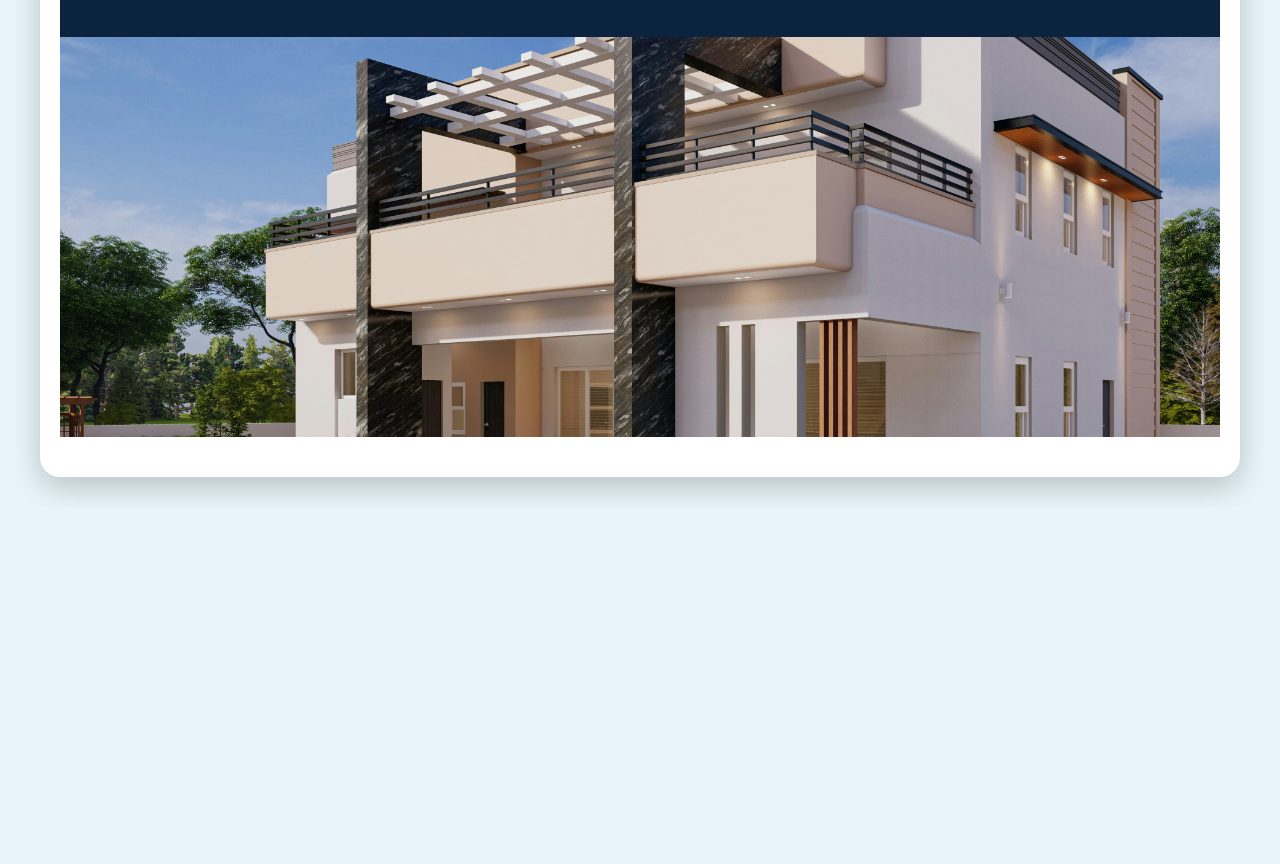
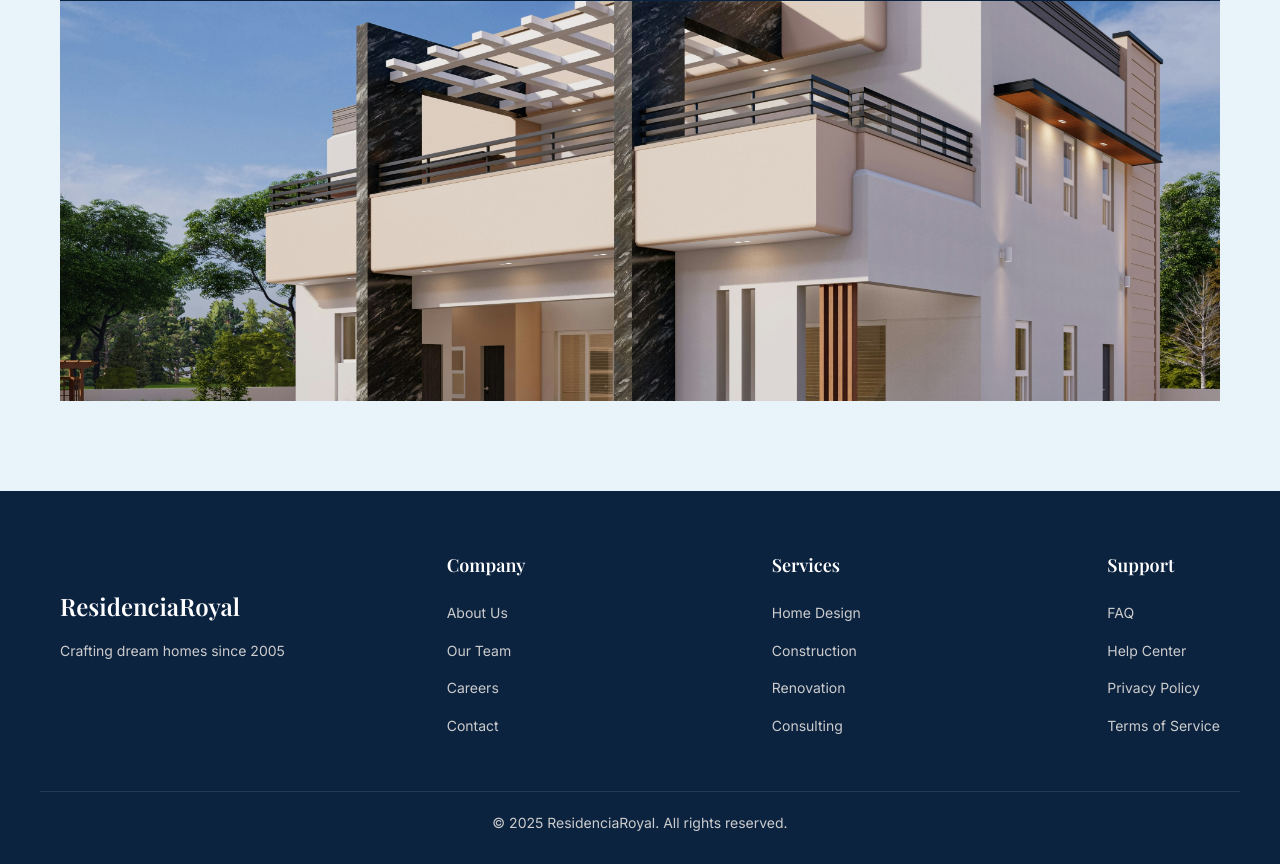
Before and after one commit to uzodimmavictor/ybnb-yboost, a plain HTML site: page frontend/pages/index.html in a window 1280 px wide. Shown: the part 1243-2107 px from the top of the page. Before the commit the page ends 1750 px from the top, so only its background shows below. Drawn offline with nearby package versions, Linux system fonts and the light colour scheme.

Commit message:
Update footer and header styles, add footer content, and modify logo in items page

```diff
--- a/frontend/assets/css/main.css
+++ b/frontend/assets/css/main.css
@@ -11,16 +11,13 @@ body {
     color: #333;
     line-height: 1.6;
     font-family: 'Inter', sans-serif;
-    padding: 30px;
 }
 
 .container {
     max-width: 1200px;
     margin: 0 auto;
-    background-color: white;
     border-radius: 20px;
     overflow: hidden;
-    box-shadow: 0 10px 30px rgba(0, 0, 0, 0.2);
 }
 
 /* Header Styles */
@@ -28,7 +25,7 @@ header {
     display: flex;
     justify-content: space-between;
     align-items: center;
-    padding: 25px 0;
+    padding: 25px 20px;
 }
 
 .logo-container {
@@ -93,6 +90,7 @@ nav ul li a:hover {
 .cta-button.dark {
     background-color: #0c2340;
     color: white;
+    border: none;
 }
 
 .cta-button.outline {
@@ -258,3 +256,78 @@ nav ul li a:hover {
     object-fit: cover;
     display: block;
 }
+
+/* Footer - Added from items.css */
+footer {
+    background-color: #0c2340;
+    color: white;
+    padding: 60px 0 30px;
+    margin-top: 50px;
+}
+
+.footer-content {
+    max-width: 1200px;
+    margin: 0 auto;
+    display: flex;
+    justify-content: space-between;
+    padding: 0 20px;
+}
+
+.footer-logo {
+    flex: 1;
+}
+
+.footer-logo h3 {
+    font-size: 24px;
+    font-weight: 600;
+    margin-bottom: 15px;
+    font-family: 'Playfair Display', serif;
+}
+
+.footer-logo p {
+    font-size: 14px;
+    color: #ccc;
+    max-width: 300px;
+}
+
+.footer-links {
+    flex: 2;
+    display: flex;
+    justify-content: space-between;
+}
+
+.link-group h4 {
+    font-size: 18px;
+    font-weight: 600;
+    margin-bottom: 20px;
+    font-family: 'Playfair Display', serif;
+}
+
+.link-group ul {
+    list-style: none;
+}
+
+.link-group ul li {
+    margin-bottom: 12px;
+}
+
+.link-group ul li a {
+    color: #ccc;
+    text-decoration: none;
+    font-size: 14px;
+    transition: color 0.3s;
+}
+
+.link-group ul li a:hover {
+    color: white;
+}
+
+.copyright {
+    max-width: 1200px;
+    margin: 40px auto 0;
+    padding-top: 20px;
+    border-top: 1px solid rgba(255, 255, 255, 0.1);
+    text-align: center;
+    font-size: 14px;
+    color: #ccc;
+}
--- a/frontend/pages/index.html
+++ b/frontend/pages/index.html
@@ -1,27 +1,33 @@
 <!DOCTYPE html>
 <html lang="en">
+
 <head>
     <meta charset="UTF-8">
     <meta name="viewport" content="width=device-width, initial-scale=1.0">
     <title>Residencia Royal - Modern Home Construction</title>
-    <link rel="stylesheet" href="styles.css">
-    <link href="https://fonts.googleapis.com/css2?family=Inter:wght@300;400;500;600;700&family=Playfair+Display:wght@400;500;600;700&display=swap" rel="stylesheet">
+    <link
+        href="https://fonts.googleapis.com/css2?family=Inter:wght@300;400;500;600;700&family=Playfair+Display:wght@400;500;600;700&display=swap"
+        rel="stylesheet">
     <link rel="stylesheet" href="../assets/css/main.css">
 </head>
+
 <body>
     <div class="container">
         <header>
-            <a href="#" class="logo">ResidenciaRoyal</a>
+            <div class="logo-container">
+                <span class="logo-icon">⌂</span>
+                <a href="#" class="logo">ResidenciaRoyal</a>
+            </div>
             <nav>
                 <ul>
                     <li><a href="index.html" class="active">Home</a></li>
+                    <li><a href="#">About Us</a></li>
                     <li><a href="items.html">Rentals</a></li>
                     <li><a href="#">Home Design</a></li>
-                    <li><a href="#">About</a></li>
-                    <li><a href="#">Get in touch</a></li>
+                    <li><a href="#">Properties</a></li>
                 </ul>
             </nav>
-            <button class="cta-button dark">Get in touch</button>
+            <button class="cta-button outline">Get in touch</button>
         </header>
 
         <section class="hero">
@@ -41,7 +47,9 @@
             <div class="dream-content">
                 <div class="diamond-icon">♦</div>
                 <h2>If you can <em>dream it</em>, we can <em>build it</em>.</h2>
-                <p>We adopt a uniquely personalized perspective to each project to deliver inspiring spaces of optimal function. Recognized for our architectural understanding and masterful craftsmanship, our portfolio of residential projects.</p>
+                <p>We adopt a uniquely personalized perspective to each project to deliver inspiring spaces of optimal
+                    function. Recognized for our architectural understanding and masterful craftsmanship, our portfolio
+                    of residential projects.</p>
                 <button class="cta-button dark">Get in touch</button>
             </div>
             <div class="image-container right">
@@ -52,7 +60,8 @@
         <section class="inclusions">
             <div class="inclusions-content">
                 <h2>Our timeless <em>inclusions</em></h2>
-                <p>We've been creating dream homes our clients are thrilled to call their own. Designing them with hand-picked finishes, accessories and accents.</p>
+                <p>We've been creating dream homes our clients are thrilled to call their own. Designing them with
+                    hand-picked finishes, accessories and accents.</p>
                 <button class="view-button">View Inclusions</button>
             </div>
             <div class="inclusions-image">
@@ -60,5 +69,48 @@
             </div>
         </section>
     </div>
+
+    <footer>
+        <div class="footer-content">
+            <div class="footer-logo">
+                <span class="logo-icon">⌂</span>
+                <h3>ResidenciaRoyal</h3>
+                <p>Crafting dream homes since 2005</p>
+            </div>
+            <div class="footer-links">
+                <div class="link-group">
+                    <h4>Company</h4>
+                    <ul>
+                        <li><a href="#">About Us</a></li>
+                        <li><a href="#">Our Team</a></li>
+                        <li><a href="#">Careers</a></li>
+                        <li><a href="#">Contact</a></li>
+                    </ul>
+                </div>
+                <div class="link-group">
+                    <h4>Services</h4>
+                    <ul>
+                        <li><a href="#">Home Design</a></li>
+                        <li><a href="#">Construction</a></li>
+                        <li><a href="#">Renovation</a></li>
+                        <li><a href="#">Consulting</a></li>
+                    </ul>
+                </div>
+                <div class="link-group">
+                    <h4>Support</h4>
+                    <ul>
+                        <li><a href="#">FAQ</a></li>
+                        <li><a href="#">Help Center</a></li>
+                        <li><a href="#">Privacy Policy</a></li>
+                        <li><a href="#">Terms of Service</a></li>
+                    </ul>
+                </div>
+            </div>
+        </div>
+        <div class="copyright">
+            <p>© 2025 ResidenciaRoyal. All rights reserved.</p>
+        </div>
+    </footer>
 </body>
+
 </html>
```
Also changed, not shown: frontend/pages/items.html (+1 -1 lines).
